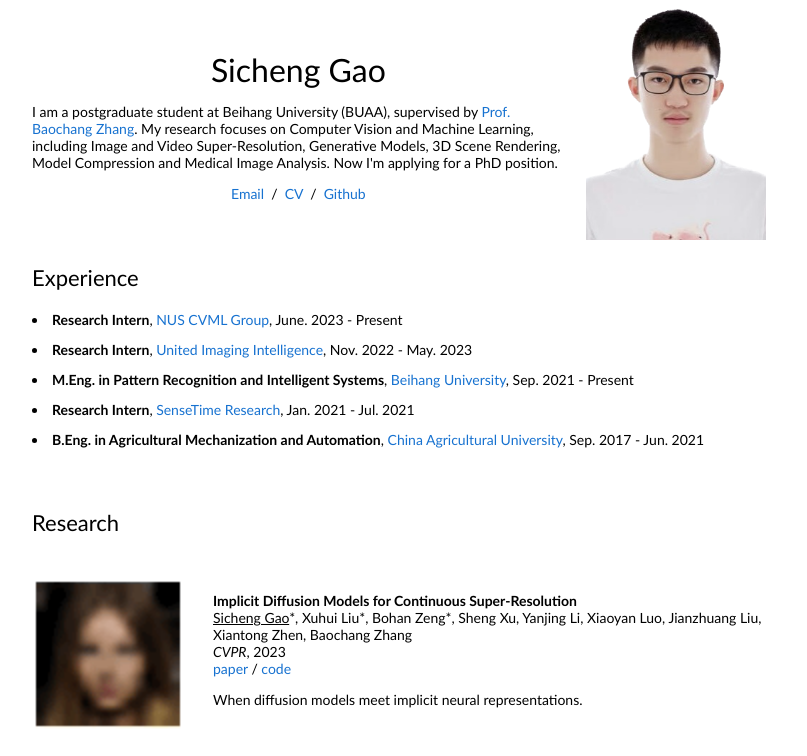
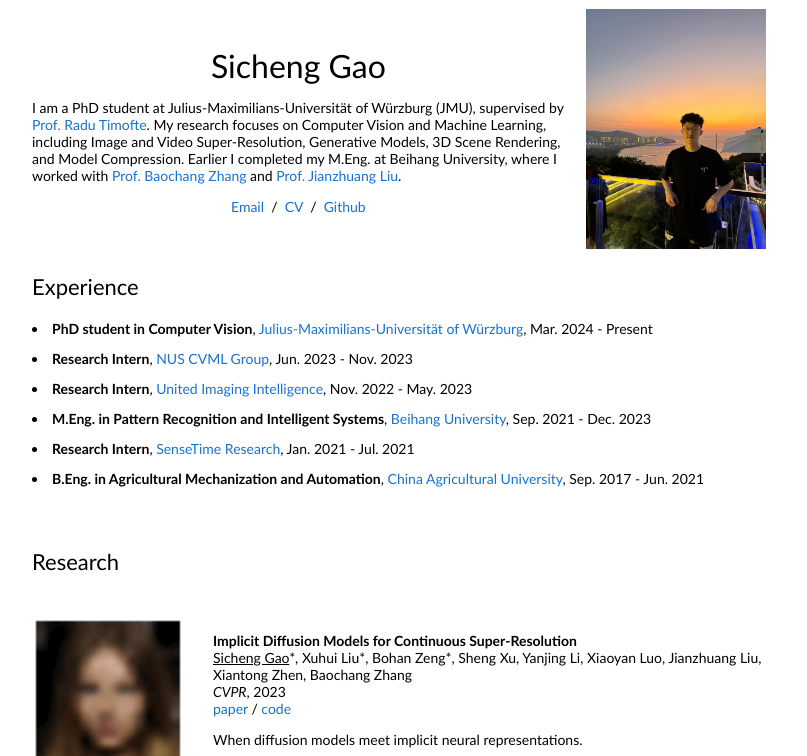
Before and after one commit to Ree1s/Ree1s.github.io, a plain HTML site: page index.html in a window 1280 px wide. Shown: the top 756 px of the page, without its empty margins (228-1035 px from the left). Drawn offline with Linux system fonts and the light colour scheme.

Commit message:
2024 version

```diff
--- a/index.html
+++ b/index.html
@@ -30,7 +30,7 @@
               <p style="text-align:center">
                 <name>Sicheng Gao</name>
               </p>
-              <p>I am a postgraduate student at Beihang University (BUAA), supervised by <a href="https://scholar.google.com/citations?hl=en&user=ImJz6MsAAAAJ">Prof. Baochang Zhang</a>. My research focuses on Computer Vision and Machine Learning, including Image and Video Super-Resolution, Generative Models, 3D Scene Rendering, Model Compression and Medical Image Analysis. Now I'm applying for a PhD position.
+              <p>I am a PhD student at Julius-Maximilians-Universität of Würzburg (JMU), supervised by <a href="https://scholar.google.com/citations?user=u3MwH5kAAAAJ&hl">Prof. Radu Timofte</a>. My research focuses on Computer Vision and Machine Learning, including Image and Video Super-Resolution, Generative Models, 3D Scene Rendering, and Model Compression. Earlier I completed my M.Eng. at Beihang University, where I worked with <a href="https://scholar.google.com/citations?user=8Z6Z9YIAAAAJ&hl">Prof. Baochang Zhang</a> and <a href="https://scholar.google.com/citations?user=8Z6Z9YIAAAAJ&hl">Prof. Jianzhuang Liu</a>.
               </p>
               <p style="text-align:center">
                 <a href="mailto:scgao@buaa.edu.cn">Email</a> &nbsp/&nbsp
@@ -39,7 +39,7 @@
               </p>
             </td>
             <td style="width:25%;max-width:40%">
-              <a href="images/scgao_photo.jpg"><img style="width:80%;max-width:80%" alt="profile photo" src="images/scgao_photo.png" class="hoverZoomLink"></a>
+              <a href="images/scgao_photo.jpg"><img style="width:80%;max-width:80%" alt="profile photo" src="images/scgao_photo.jpg" class="hoverZoomLink"></a>
             </td>
           </tr>
         </tbody></table>
@@ -52,11 +52,13 @@
               <div style="line-height:30px">
                 <p>
                   <li>
-                    <b>Research Intern</b>, <a href="https://cvml.comp.nus.edu.sg/">NUS CVML Group</a>, June. 2023 - Present<br />
+                    <b>PhD student in Computer Vision</b>, <a href="https://www.uni-wuerzburg.de/">Julius-Maximilians-Universität of Würzburg</a>, Mar. 2024 - Present<br />
+                  <li>
+                    <b>Research Intern</b>, <a href="https://cvml.comp.nus.edu.sg/">NUS CVML Group</a>, Jun. 2023 - Nov. 2023<br />
                   <li>
                     <b>Research Intern</b>, <a href="https://en.uii-ai.com/">United Imaging Intelligence</a>, Nov. 2022 - May. 2023<br />
                   <li>
-                    <b>M.Eng. in Pattern Recognition and Intelligent Systems</b>, <a href="https://ev.buaa.edu.cn">Beihang University</a>, Sep. 2021 - Present<br />
+                    <b>M.Eng. in Pattern Recognition and Intelligent Systems</b>, <a href="https://ev.buaa.edu.cn">Beihang University</a>, Sep. 2021 - Dec. 2023<br />
                   <li>
                     <b>Research Intern</b>, <a href="https://www.sensetime.com/en">SenseTime Research</a>, Jan. 2021 - Jul. 2021<br />
                   <li>
@@ -139,12 +141,13 @@
               <br>
               Bohan Zeng, Shanglin Li, Xuhui Liu, <u>Sicheng Gao</u>, Jianzhuang Liu, Baochang Zhang
               <br>
-              Submitted
+              AAAI 2024
               <br>
               <a href="https://arxiv.org/pdf/2305.10135.pdf">paper</a>
               <!-- <p>The first face animation method by diffusion models.</p> -->
             </td>
           </tr>
+
         </tbody></table>
 
         <!-- <table width="100%" align="center" border="0" cellspacing="0" cellpadding="20">
```
Also changed, not shown: images/scgao_photo.jpg (added), 1 other file.
